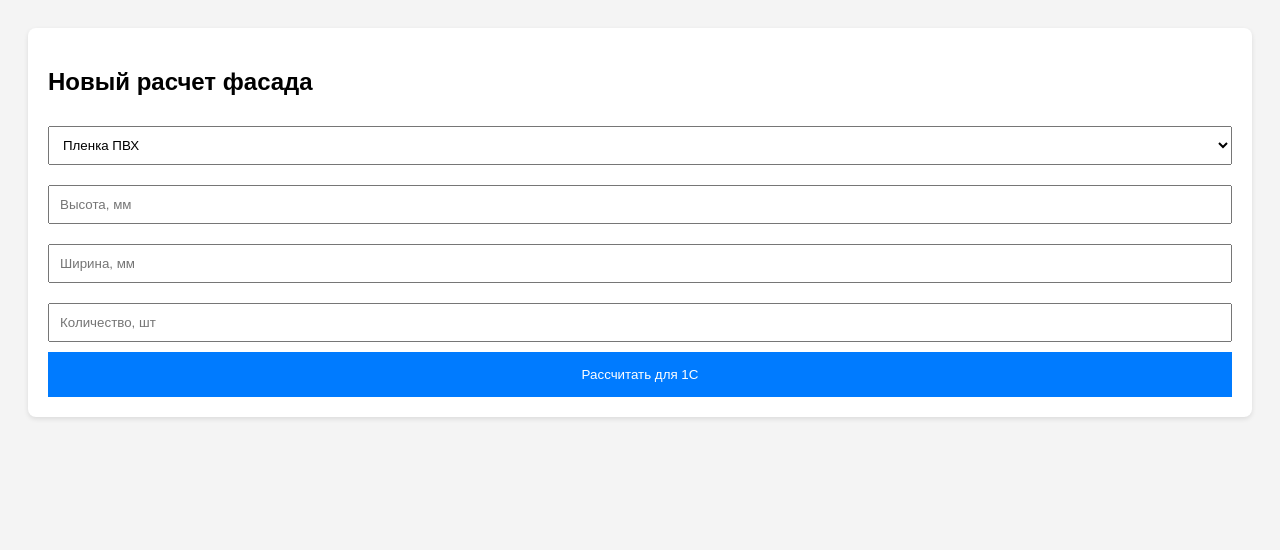
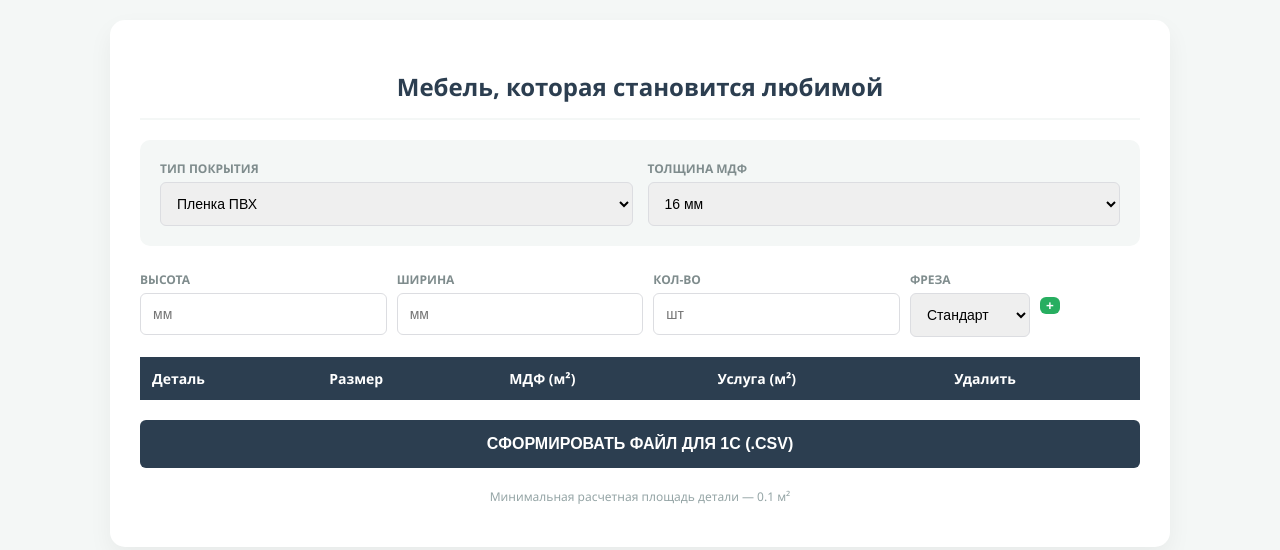
Before and after one commit to noikhman/fasad, a plain HTML site: page index.html in a window 1280 px wide. Drawn offline with Linux system fonts and the light colour scheme.

Commit message:
Update index.html

```diff
--- a/index.html
+++ b/index.html
@@ -1,45 +1,168 @@
 <!DOCTYPE html>
-<html>
+<html lang="ru">
 <head>
-    <title>Расчет фасадов</title>
+    <meta charset="UTF-8">
+    <meta name="viewport" content="width=device-width, initial-scale=1.0">
+    <title>Фабрика мебели "Фаворит" | Калькулятор</title>
     <style>
-        body { font-family: sans-serif; padding: 20px; background: #f4f4f4; }
-        .card { background: white; padding: 20px; border-radius: 8px; box-shadow: 0 2px 5px rgba(0,0,0,0.1); }
-        input, select { margin: 10px 0; padding: 10px; width: 100%; box-sizing: border-box; }
-        button { background: #007bff; color: white; border: none; padding: 15px; width: 100%; cursor: pointer; }
+        :root { --primary: #2c3e50; --accent: #27ae60; --bg: #f4f7f6; }
+        body { font-family: 'Segoe UI', Tahoma, Geneva, Verdana, sans-serif; background: var(--bg); color: var(--primary); margin: 0; padding: 20px; }
+        .container { max-width: 1000px; margin: auto; background: white; padding: 30px; border-radius: 15px; box-shadow: 0 10px 25px rgba(0,0,0,0.05); }
+        h2 { text-align: center; color: var(--primary); border-bottom: 2px solid var(--bg); padding-bottom: 15px; }
+
+        .setup-section { display: grid; grid-template-columns: repeat(auto-fit, minmax(200px, 1fr)); gap: 15px; background: var(--bg); padding: 20px; border-radius: 10px; margin-bottom: 25px; }
+        .input-row { display: grid; grid-template-columns: 1fr 1fr 1fr 120px 100px; gap: 10px; margin-bottom: 20px; }
+
+        label { display: block; font-size: 12px; font-weight: bold; margin-bottom: 5px; text-transform: uppercase; color: #7f8c8d; }
+        select, input { width: 100%; padding: 12px; border: 1px solid #dcdde1; border-radius: 6px; box-sizing: border-box; font-size: 14px; }
+
+        button { cursor: pointer; transition: 0.3s; font-weight: bold; text-transform: uppercase; border: none; border-radius: 6px; }
+        .add-btn { background: var(--accent); color: white; }
+        .add-btn:hover { background: #219150; }
+        .export-btn { background: var(--primary); color: white; padding: 15px 30px; margin-top: 20px; width: 100%; font-size: 16px; }
+
+        table { width: 100%; border-collapse: collapse; margin-top: 20px; font-size: 14px; }
+        th { background: var(--primary); color: white; padding: 12px; text-align: left; }
+        td { padding: 10px; border-bottom: 1px solid #eee; }
+        .footer-note { font-size: 12px; color: #95a5a6; margin-top: 20px; text-align: center; }
     </style>
 </head>
 <body>
-    <div class="card">
-        <h2>Новый расчет фасада</h2>
-        <select id="tech">
-            <option value="пленка">Пленка ПВХ</option>
-            <option value="эмаль">Эмаль (краска)</option>
-        </select>
-        <input type="number" id="h" placeholder="Высота, мм">
-        <input type="number" id="w" placeholder="Ширина, мм">
-        <input type="number" id="q" placeholder="Количество, шт">
-        <button onclick="calculate()">Рассчитать для 1С</button>
-        <div id="result"></div>
+
+<div class="container">
+    <h2>Мебель, которая становится любимой</h2>
+
+    <div class="setup-section">
+        <div>
+            <label>Тип покрытия</label>
+            <select id="mainTech" onchange="toggleFields()">
+                <option value="Пленка">Пленка ПВХ</option>
+                <option value="Эмаль">Эмаль (Покраска)</option>
+            </select>
+        </div>
+        <div>
+            <label>Толщина МДФ</label>
+            <select id="mdf">
+                <option value="16">16 мм</option>
+                <option value="19">19 мм</option>
+                <option value="22">22 мм</option>
+            </select>
+        </div>
+        <div id="paintTypeGroup" style="display:none;">
+            <label>Вид покраски</label>
+            <select id="paintStyle">
+                <option value="Матовая">Матовая</option>
+                <option value="Глянцевая">Глянцевая</option>
+                <option value="Спецэффект">Спецэффект</option>
+            </select>
+        </div>
     </div>
 
-    <script>
-        function calculate() {
-            const h = document.getElementById('h').value;
-            const w = document.getElementById('w').value;
-            const q = document.getElementById('q').value;
-            const tech = document.getElementById('tech').value;
+    <div class="input-row">
+        <div><label>Высота</label><input type="number" id="h" placeholder="мм"></div>
+        <div><label>Ширина</label><input type="number" id="w" placeholder="мм"></div>
+        <div><label>Кол-во</label><input type="number" id="q" placeholder="шт"></div>
+        <div><label>Фреза</label>
+            <select id="frez">
+                <option value="Стандарт">Стандарт</option>
+                <option value="Мыло">Мыло</option>
+                <option value="Интегрированная">Интегрированная</option>
+            </select>
+        </div>
+        <div><label>&nbsp;</label><button class="add-btn" onclick="addItem()">+</button></div>
+    </div>
 
-            // Ваша логика из Excel
-            let area = (h * w / 1000000) * q;
-            if (area < 0.1 * q) area = 0.1 * q; // Минималка 0.1 м2
+    <table id="resultTable">
+        <thead>
+            <tr>
+                <th>Деталь</th>
+                <th>Размер</th>
+                <th>МДФ (м²)</th>
+                <th>Услуга (м²)</th>
+                <th>Удалить</th>
+            </tr>
+        </thead>
+        <tbody></tbody>
+    </table>
 
-            document.getElementById('result').innerHTML = `
-                <hr>
-                <p>Площадь для 1С: <b>${area.toFixed(2)} м²</b></p>
-                <p>Технология: ${tech}</p>
-            `;
-        }
-    </script>
+    <button class="export-btn" onclick="exportTo1C()">Сформировать файл для 1С (.csv)</button>
+    <p class="footer-note">Минимальная расчетная площадь детали — 0.1 м²</p>
+</div>
+
+<script>
+    let items = [];
+
+    function toggleFields() {
+        const tech = document.getElementById('mainTech').value;
+        document.getElementById('paintTypeGroup').style.display = tech === 'Эмаль' ? 'block' : 'none';
+    }
+
+    function addItem() {
+        const h = parseFloat(document.getElementById('h').value);
+        const w = parseFloat(document.getElementById('w').value);
+        const q = parseInt(document.getElementById('q').value);
+        const tech = document.getElementById('mainTech').value;
+        const mdf = document.getElementById('mdf').value;
+        const frez = document.getElementById('frez').value;
+
+        if (!h || !w || !q) { alert("Введите размеры и количество"); return; }
+
+        // Расчет площади (Ваша формула из Excel)
+        let areaOne = (h * w) / 1000000;
+        let areaBilled = Math.max(areaOne, 0.1) * q; // Минимум 0.1 м2
+        let areaReal = areaOne * q;
+
+        const item = {
+            name: `Фасад ${tech} ${mdf}мм`,
+            size: `${h}x${w}`,
+            mdfArea: areaReal.toFixed(3),
+            workArea: areaBilled.toFixed(3),
+            tech: tech,
+            frez: frez
+        };
+
+        items.push(item);
+        updateTable();
+
+        // Очистка полей для быстрого ввода следующей детали
+        document.getElementById('h').value = '';
+        document.getElementById('w').value = '';
+        document.getElementById('h').focus();
+    }
+
+    function updateTable() {
+        const tbody = document.querySelector("#resultTable tbody");
+        tbody.innerHTML = items.map((it, idx) => `
+            <tr>
+                <td>${it.name} (${it.frez})</td>
+                <td>${it.size}</td>
+                <td>${it.mdfArea}</td>
+                <td>${it.workArea}</td>
+                <td><button onclick="items.splice(${idx}, 1); updateTable()">✕</button></td>
+            </tr>
+        `).join('');
+    }
+
+    function exportTo1C() {
+        if (items.length === 0) return alert("Список пуст");
+
+        // Формируем CSV с разделителем ;
+        let csv = "\uFEFF"; // BOM для корректного отображения кириллицы в Excel
+        csv += "Номенклатура;Характеристика;Количество;ЕдИзм\n";
+
+        items.forEach(it => {
+            csv += `${it.name};${it.size};${it.mdfArea};м2\n`;
+            csv += `Услуга покрытия ${it.tech};${it.frez};${it.workArea};м2\n`;
+        });
+
+        const blob = new Blob([csv], { type: 'text/csv;charset=utf-8;' });
+        const link = document.createElement("a");
+        link.href = URL.createObjectURL(blob);
+        link.setAttribute("download", `zakaz_favorit_${new Date().toLocaleDateString()}.csv`);
+        document.body.appendChild(link);
+        link.click();
+        document.body.removeChild(link);
+    }
+</script>
 </body>
 </html>
```
